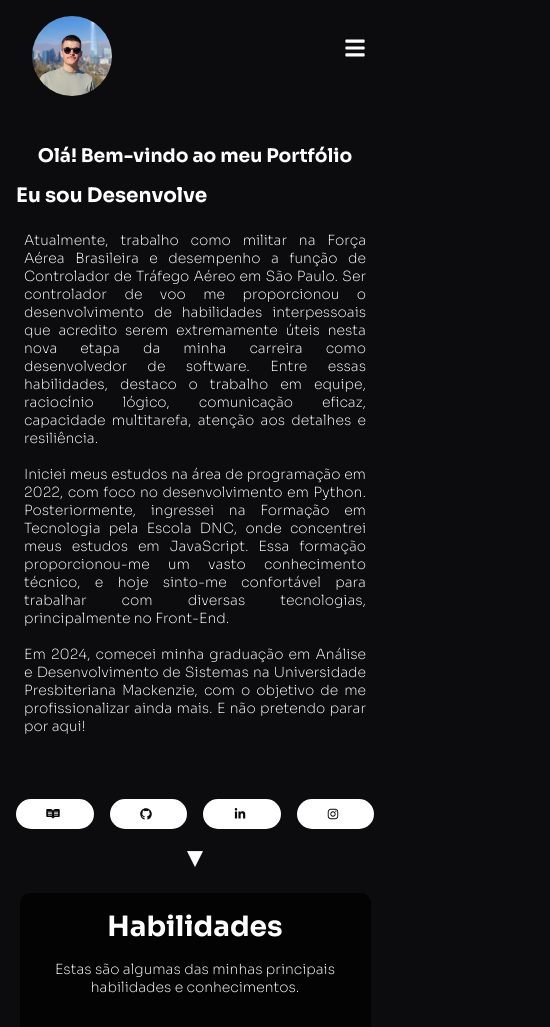
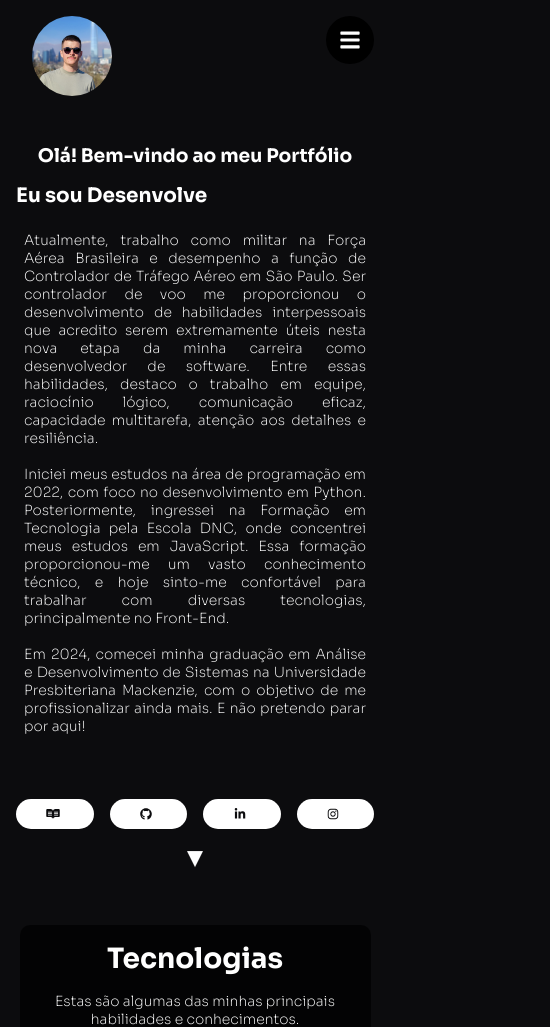
Before and after one commit to MurilloCouto/portfolioMurilloCouto, a React (Create React App) app: page / in a window 390 px wide. Shown: the top 1027 px of the page, 550 px wide, since content can reach past the window. Built offline with nearby package versions, Linux system fonts and the light colour scheme.

Commit message:
alterando estilo do menu e corrigindo bugs

```diff
--- a/src/componentes/section/Navbar.module.scss
+++ b/src/componentes/section/Navbar.module.scss
@@ -4,40 +4,51 @@
   align-items: center;
   padding: 1em 2em;
   position: relative;
+}
 
-  .profilePic {
+.navbar .profilePic {
   width: 5rem;
   height: 5rem;
   border-radius: 50%;
   transition: opacity 0.5s ease, visibility 0.5s ease;
 }
 
-  .hidden {
+.navbar .hidden {
   opacity: 0;
   visibility: hidden;
 }
 
-  a {
+.navbar a {
   color: var(--white) !important;
   text-decoration: none;
 }
 
-  li {
+.navbar li {
   transition: transform 0.5s ease;
 }
 
-  li:hover {
+.navbar li:hover {
   transform: scale(1.1);
 }
 
-  .hamburger {
+.navbar .hamburger {
   display: none;
-    cursor: pointer;
-    position: absolute;
-    top: 3rem;
-    right: -10rem;
+  position: fixed;
+  top: 1rem;
+  /* Ajuste conforme necessário */
+  right: 1rem;
+  /* Ajuste conforme necessário */
+  z-index: 1000;
+  border-radius: 50%;
+  background-color: black;
+  /* Cor de fundo aplicada */
+  width: 3rem;
+  /* Ajuste conforme necessário */
+  height: 3rem;
+  /* Ajuste conforme necessário */
+}
 
-    .icon {
+.navbar .hamburger .icon {
   position: absolute;
   top: 50%;
   left: 50%;
@@ -45,21 +56,20 @@
   transition: opacity 0.5s ease;
 }
 
-    .showIcon {
+.navbar .hamburger .showIcon {
   opacity: 1;
 }
 
-    .hideIcon {
+.navbar .hamburger .hideIcon {
   opacity: 0;
-    }
 }
 
 @media (max-width: 768px) {
-    .hamburger {
+  .navbar .hamburger {
     display: block;
   }
 
-    .list {
+  .navbar .list {
     display: flex;
     flex-direction: column;
     gap: 1rem;
@@ -77,17 +87,17 @@
     padding-bottom: 1rem;
   }
 
-    .list.showMenu {
+  .navbar .list.showMenu {
+    position: fixed;
+    padding-top: 2rem;
     max-height: 30rem;
     background: var(--gray-900);
     opacity: 1;
     z-index: 999;
-      position: absolute;
-      top: 52%;
+    top: 0%;
     left: 50%;
     transform: translate(-50%, 0%);
     transition: opacity 0.5s ease;
-    }
   }
 }
 
--- a/src/componentes/section/Navbar.tsx
+++ b/src/componentes/section/Navbar.tsx
@@ -11,6 +11,7 @@ function Navbar() {
     const element = document.getElementById(id);
     if (element) {
       element.scrollIntoView({ behavior: "smooth" });
+      setIsMenuOpen(false);
     }
   };
 
@@ -26,10 +27,10 @@ function Navbar() {
       </div>
       <ul className={`${styles.list} ${isMenuOpen ? styles.showMenu : ""}`}>
         <li>
-          <Nav.Link onClick={() => scrollToSection("presentation")}>Apresentação</Nav.Link>
+          <Nav.Link onClick={() => scrollToSection("presentation")}>Sobre mim</Nav.Link>
         </li>
         <li>
-          <Nav.Link onClick={() => scrollToSection("skills")}>Habilidades</Nav.Link>
+          <Nav.Link onClick={() => scrollToSection("skills")}>Tecnologias</Nav.Link>
         </li>
         <li>
           <Nav.Link onClick={() => scrollToSection("projects")}>Projetos</Nav.Link>
--- a/src/componentes/section/Projects.module.scss
+++ b/src/componentes/section/Projects.module.scss
@@ -1,6 +1,6 @@
 .projects {
   margin-top: 2rem;
-  padding: 0;
+  padding-top: 3rem;
   text-align: center;
   position: relative;
   opacity: 0;
--- a/src/componentes/section/Skills.module.scss
+++ b/src/componentes/section/Skills.module.scss
@@ -2,6 +2,7 @@
   opacity: 0;
   transform: translateX(-50%);
   transition: opacity 2s ease-out, transform 2s ease-out;
+  margin-top: 6rem !important;
 
   &.animate {
     opacity: 1;
--- a/src/componentes/section/Skills.tsx
+++ b/src/componentes/section/Skills.tsx
@@ -25,7 +25,7 @@ function Skills() {
   return (
     <div id="skills" className={`${styles.skills} ${inView ? styles.animate : ''}`}>
       <div className={styles.section}>
-        <h1><strong>Habilidades</strong></h1>
+        <h1><strong>Tecnologias</strong></h1>
         <p>Estas são algumas das minhas principais habilidades e conhecimentos.</p>
         <h3>Front-end</h3>
         <div className={styles.icons}>
```
Lines whose indentation alone changed are shown as unchanged.
